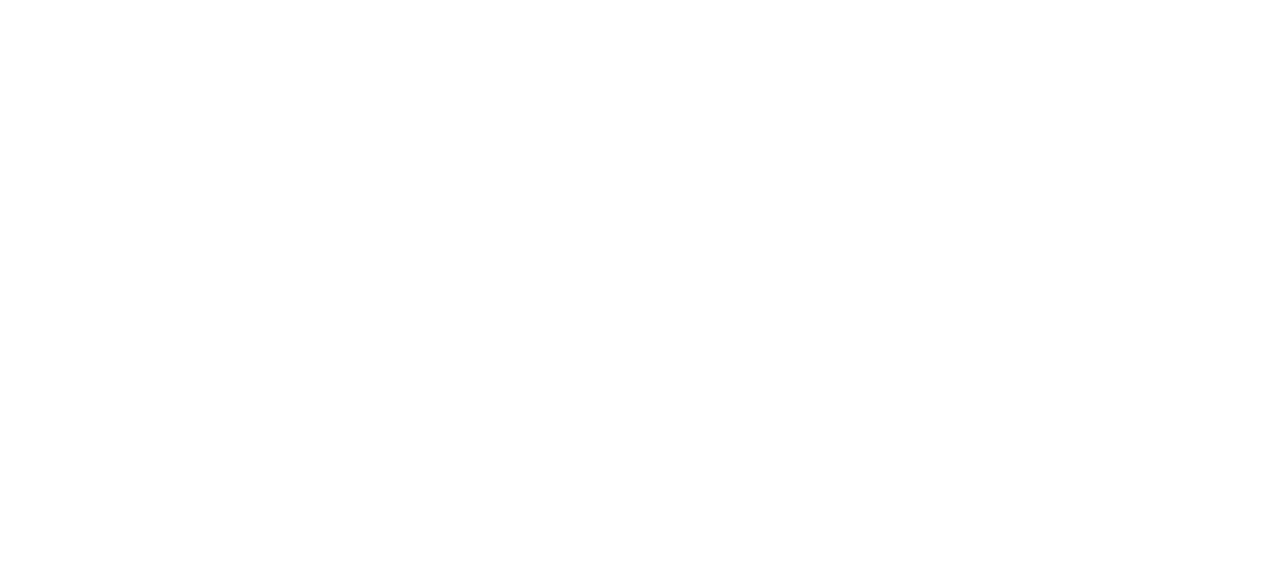
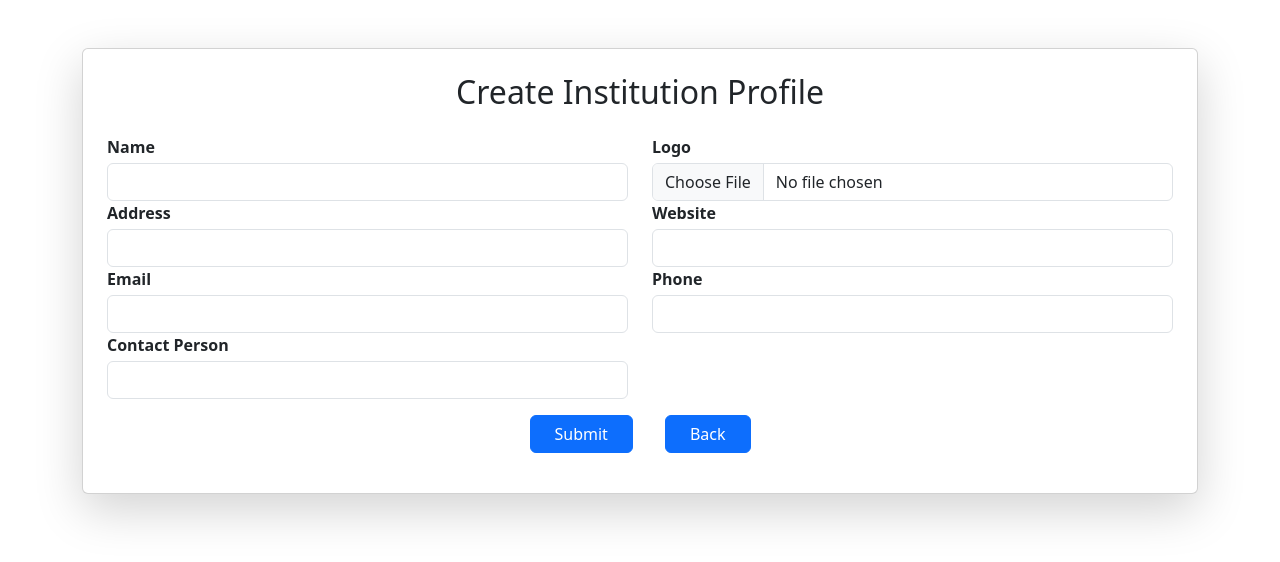
Before and after one commit to mohdsinan1/institutions-_admin, a React (Vite) app in the folder frontend/: page /createprofile in a window 1280 px wide. Before the commit this address had no page. Shown: the top 562 px of the page. Built offline with nearby package versions, Linux system fonts and the light colour scheme.

Commit message:
new commit

```diff
--- a/frontend/src/App.jsx
+++ b/frontend/src/App.jsx
@@ -5,6 +5,7 @@ import MangeStudents from "./components/pages/MangeStudents";
 import EditProfile from "./components/pages/EditProfile";
 import ViewProfile from "./components/pages/ViewProfile";
 import Login from "./components/Login/Login"
+import CreateProfile from "./components/pages/CreateProfile";
 
 
 
@@ -21,6 +22,7 @@ function App() {
     <Route path = "mangestudents" element={ <MangeStudents/>}/>
     <Route path="mangecourses" element ={ <MangeCourses/>}/>
     <Route path="voucher" element={<Voucher/>}/>
+    <Route path ="createprofile" element ={<CreateProfile/>}/>
    </Routes>
 
     </>
--- a/frontend/src/components/Login/Login.jsx
+++ b/frontend/src/components/Login/Login.jsx
@@ -1,12 +1,31 @@
 import React, { useState } from "react";
 import "./Login.css";
+import { useNavigate } from "react-router-dom";
 
 const LoginPopup = ({ setShowLogin }) => {
+  const navigate = useNavigate()
   const [currState, setCurrState] = useState("Login");
+const[email,setemail] =useState('')
+const[password,setPassword] = useState('')
+// console.log("email",email);
+
+//   console.log("pass",password);
+
+  const setauthentication =(e)=>{
+    e.preventDefault();
+    if(email === "adhil@gmail.com" && password ==="12345678"){
+      navigate('/createprofile')
+      console.log("worked");
+
+    }else{
+      console.log("Invalid Credentials!");
+
+    }
+  }
 
   return (
     <div className="login-popup">
-      <form className="login-popup-container">
+      <form className="login-popup-container " onSubmit={setauthentication}>
         <div className="login-popup-title">
           <h2>{currState}</h2>
 
@@ -16,10 +35,10 @@ const LoginPopup = ({ setShowLogin }) => {
           {currState === "Login" ? null : (
             <input type="text" placeholder="Enter Your name" required />
           )}
-          <input type="email" placeholder="Enter Your email" required />
-          <input type="password" placeholder="Enter Your Password" required />
+          <input type="email" placeholder="Enter Your email" required onChange={(e)=>{setemail(e.target.value)}} />
+          <input type="password" placeholder="Enter Your Password" required onChange={(e)=>{setPassword(e.target.value)}}/>
         </div>
-        <button className="looop">
+        <button className="looop" type="submit">
           {currState === "Sign Up" ? "Create account" : "Login"}
         </button>
         <div className="login-popup-condition">
--- /dev/null
+++ b/frontend/src/components/pages/CreateProfile.jsx
@@ -0,0 +1,157 @@
+import React, { useState } from 'react'
+import { useNavigate } from 'react-router-dom'
+
+function CreateProfile() {
+    const navigate= useNavigate()
+    const [profile,setProfile] = useState({
+        name: "",
+    logo: null,
+    address: "",
+    website: "",
+    email: "",
+    phone: "",
+    contactPerson: ""
+    })
+
+
+
+const createProfile=(e)=>{
+e.preventDefault()
+console.log(profile);
+
+navigate('/viewprofile')
+
+}
+
+
+
+
+  return (
+    <div> <div className="container mt-5">
+    <div className="card shadow-lg p-4">
+      <h2 className="text-center mb-4">Create Institution Profile</h2>
+      <form onSubmit={createProfile} >
+        <div className="row">
+          {/* Name */}
+          <div className="col-md-6">
+            <div className="form-group fw-bold">
+              <label className='mb-1'>Name</label>
+              <input
+                type="text"
+                className="form-control"
+                name="name"
+                value={profile.name}
+                onChange={(e)=>{setProfile({...profile,name:e.target.value})}}
+                required
+              />
+            </div>
+          </div>
+
+          {/* Logo */}
+          <div className="col-md-6 fw-bold">
+            <div className="form-group">
+              <label className='mb-1'>Logo</label>
+              <input
+                type="file"
+                className="form-control"
+                onChange={(e)=>{setProfile({...profile,logo:e.target.files})}}
+                accept="image/*"
+                required
+              />
+            </div>
+          </div>
+
+          {/* Address */}
+          <div className="col-md-6 fw-bold">
+            <div className="form-group">
+              <label className='mb-1'>Address</label>
+              <input
+                type="text"
+                className="form-control"
+                name="address"
+                value={profile.address}
+                onChange={(e)=>{setProfile({...profile,address:e.target.value})}}
+                required
+              />
+            </div>
+          </div>
+
+          {/* Website */}
+          <div className="col-md-6 fw-bold">
+            <div className="form-group">
+              <label className='mb-1'>Website</label>
+              <input
+                type="url"
+                className="form-control"
+                name="website"
+                value={profile.website}
+                onChange={(e)=>{setProfile({...profile,website:e.target.value})}
+                }
+              />
+            </div>
+          </div>
+
+          {/* Email */}
+          <div className="col-md-6 fw-bold">
+            <div className="form-group">
+              <label className='mb-1'>Email</label>
+              <input
+                type="email"
+                className="form-control"
+                name="email"
+                value={profile.email}
+                onChange={(e)=>{setProfile({...profile,email:e.target.value})}}
+                required
+              />
+            </div>
+          </div>
+
+          {/* Phone */}
+          <div className="col-md-6 fw-bold">
+            <div className="form-group">
+              <label className='mb-1'>Phone</label>
+              <input
+                type="tel"
+                className="form-control"
+                name="phone"
+                value={profile.phone}
+                onChange={(e)=>{setProfile({...profile,phone:e.target.value})}}
+                required
+              />
+            </div>
+          </div>
+
+          {/* Contact Person */}
+          <div className="col-md-6 fw-bold">
+            <div className="form-group">
+              <label className='mb-1'>Contact Person</label>
+              <input
+                type="text"
+                className="form-control"
+                name="contactPerson"
+                value={profile.contactPerson}
+                onChange={(e)=>setProfile({...profile,contactPerson:e.target.value})}
+                required
+              />
+            </div>
+          </div>
+
+
+
+          {/* Submit Button */}
+          <div className="col-md-12 text-center my-3">
+            <button type="submit" className="btn btn-primary px-4 mx-3">
+              Submit
+            </button>
+            <button type="submit" className="btn btn-primary px-4 mx-3 " onClick={()=>{navigate(-1)}}>
+            Back
+            </button>
+          </div>
+        </div>
+      </form>
+    </div>
+  </div></div>
+  )
+}
+
+export default CreateProfile
--- a/frontend/src/components/pages/ViewProfile.jsx
+++ b/frontend/src/components/pages/ViewProfile.jsx
@@ -24,12 +24,12 @@ function ViewProfile() {
     '>
       <div><Dashbord/></div>
 
-      <div className=' container-fluid '>
+      <div className=' container-fluid  '>
 
       <div className="container-fluid  mt-5 h-75">
-      <div className="emp-profile bg-white p-4 shadow-lg rounded h-75
+      <div className="emp-profile bg-white p-5 shadow-lg rounded h-75
      ">
-       <form className="p-4">
+       <form className="">
   <div className="row align-items-center g-4">
     {/* Profile Image */}
     <div className="col-md-4 text-center">
```
Also changed, not shown: frontend/src/components/ProtectRoute/Protect.jsx (added), frontend/src/components/pages/Voucher.jsx (line endings or trailing spaces).
